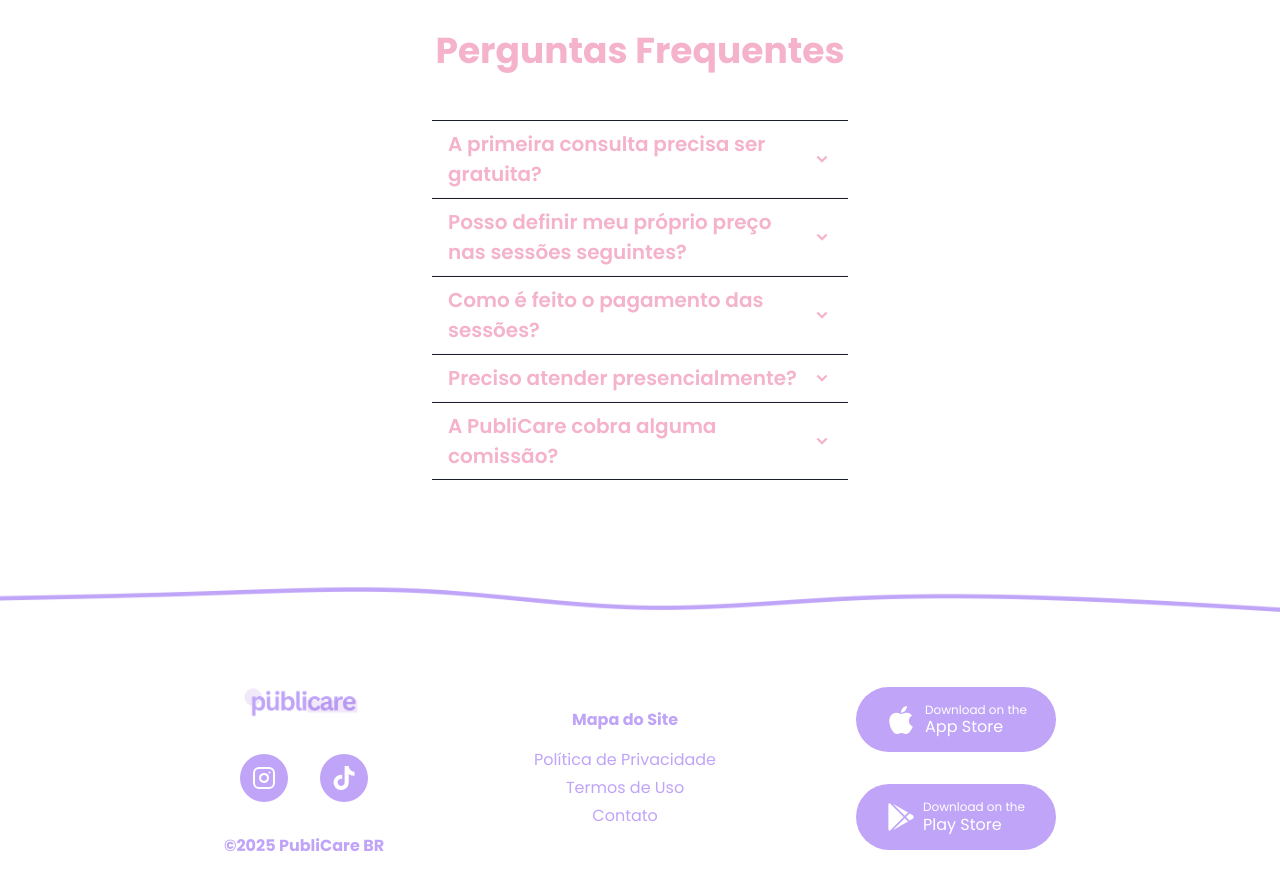
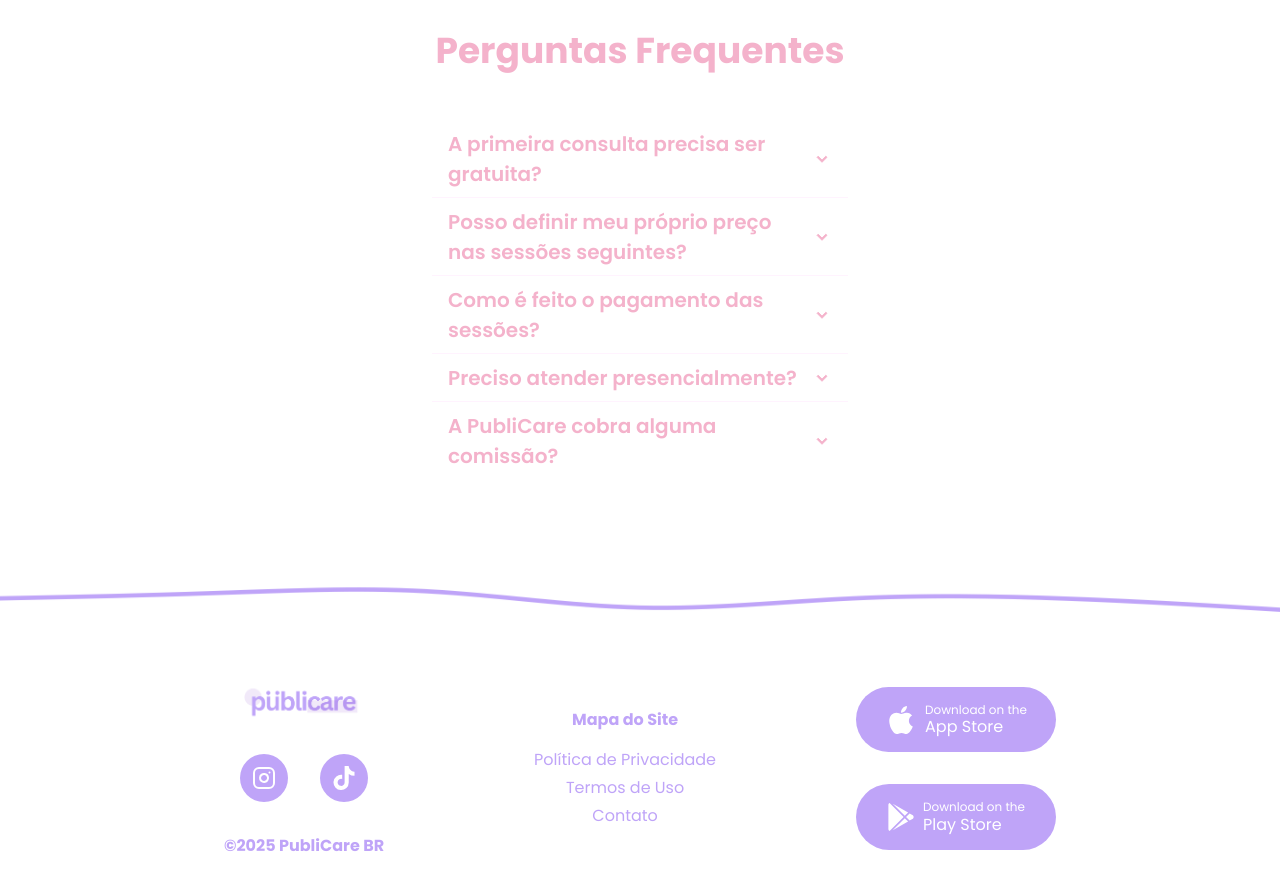
Before and after one commit to guga0712/publicare-website, a Next.js app: page /psicologos in a window 1280 px wide. Shown: the part 3260-4150 px from the top of the page. Built offline with nearby package versions, Linux system fonts and the light colour scheme; no server answers.

Commit message:
fix: eslint

```diff
--- a/src/components/FAQ/index.tsx
+++ b/src/components/FAQ/index.tsx
@@ -36,6 +36,7 @@ export default function FAQ() {
           allowMultiple
           width={{ base: "100%", md: "50%" }}
           border="none"
+          color="#fff"
         >
           <AccordionItem>
             <h2>
--- a/src/components/PsychologistCard/index.tsx
+++ b/src/components/PsychologistCard/index.tsx
@@ -11,9 +11,8 @@ import {
   ModalCloseButton,
   ModalBody,
   useDisclosure,
-  ModalFooter,
 } from "@chakra-ui/react";
-import React, { useState } from "react";
+import React from "react";
 
 interface PsychologistCardProps {
   name: string;
--- a/src/components/Psychologists/index.tsx
+++ b/src/components/Psychologists/index.tsx
@@ -78,7 +78,7 @@ Se você sente que precisa de um tempo pra se cuidar e se reconectar com quem vo
             type="Online"
             crp="07/38282"
             link="https://wa.me/5511979638863?text=Ol%C3%A1!%20%F0%9F%98%8A%20Encontrei%20seu%20perfil%20no%20site%20da%20PubliCare%20e%20gostaria%20de%20agendar%20minha%20primeira%20consulta%20%F0%9F%92%9C"
-            description="Sou psicólogo clínico e atendo online pessoas a partir dos 16 anos. Minha prática tem foco em questões conjugais, familiares, de sexualidade, raça e etnia. Tenho especial interesse em compreender as histórias que moldam quem somos e como nos relacionamos. Já atuei em projetos com imigrantes haitianos e com pessoas LGBs de vivência cristã, sempre buscando ampliar escuta e cuidado em saúde mental.Você me encontra no Instagram: @brayan_psico"
+            description="Sou psicólogo clínico e atendo online pessoas a partir dos 16 anos. Minha prática tem foco em questões conjugais, familiares, de sexualidade, raça e etnia. Tenho especial interesse em compreender as histórias que moldam quem somos e como nos relacionamos. Já atuei em projetos com imigrantes haitianos e com pessoas LGBs de vivência cristã, sempre buscando ampliar escuta e cuidado em saúde mental.  Você me encontra no Instagram: @brayan_psico"
           />
         </Flex>
       </Flex>
```
